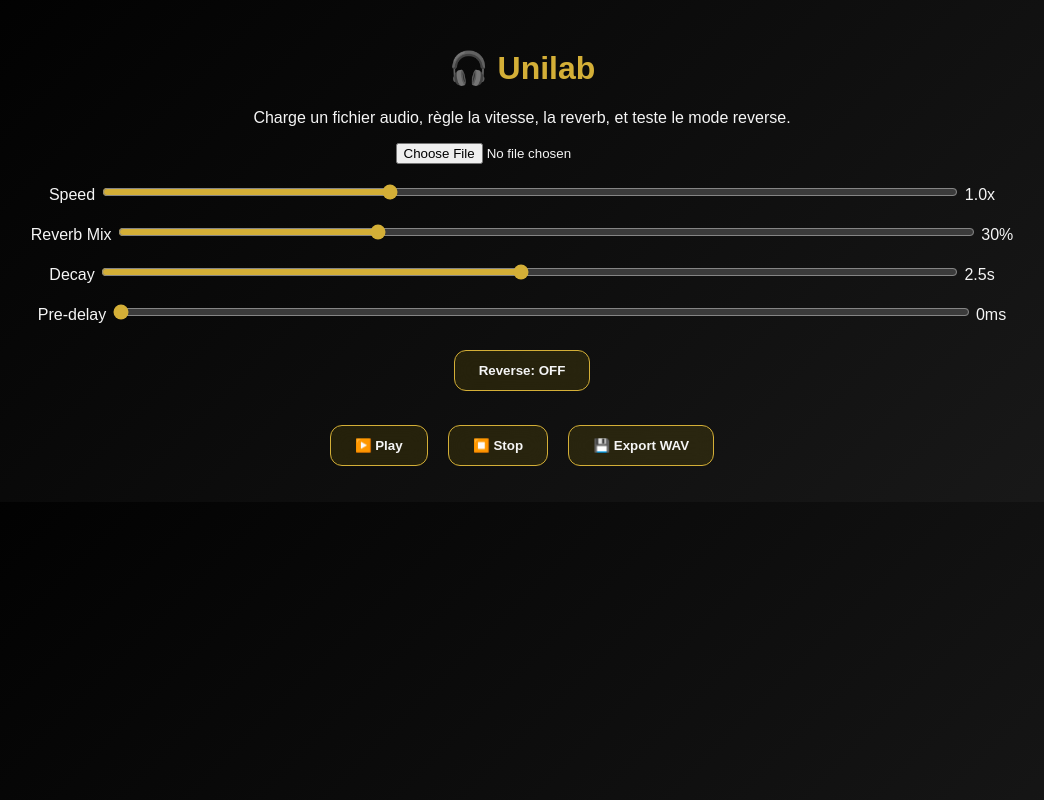
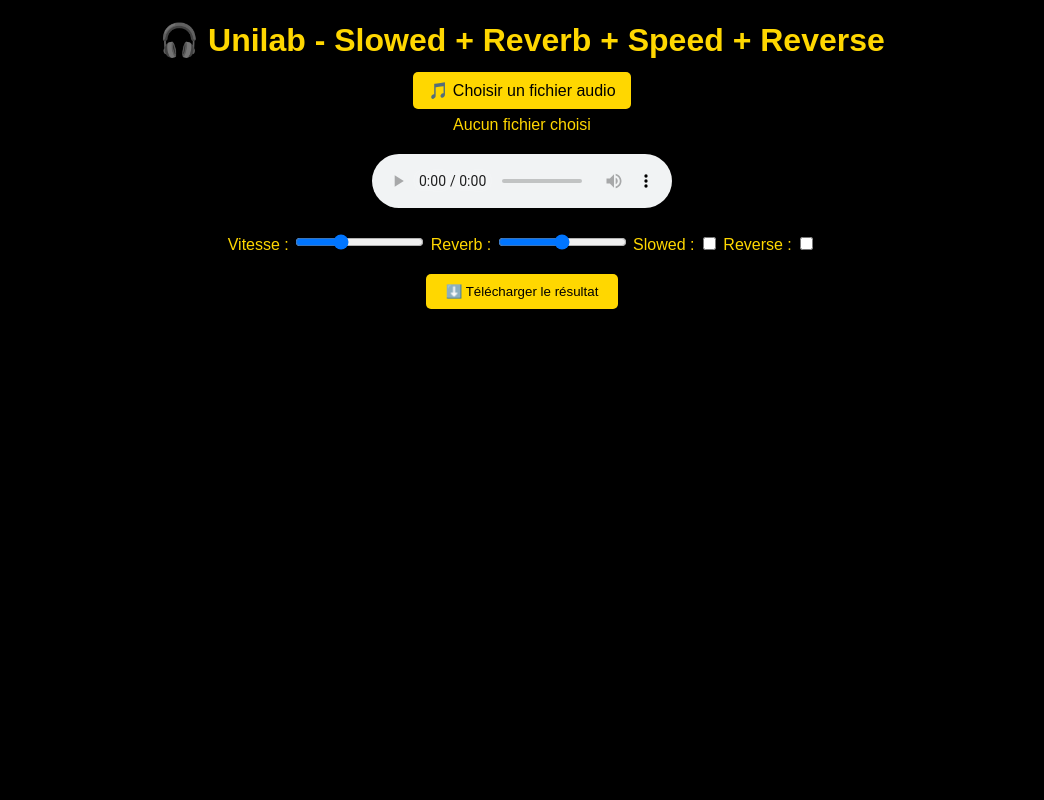
Before and after one commit to ToTheMoonUnicorn/Slowed-Reverbs, a plain HTML site: page index.html in a window 1280 px wide. Shown: the whole page, without its empty margins (118-1162 px from the left). Drawn offline with Linux system fonts and the light colour scheme.

Commit message:
Add files via upload

```diff
--- /dev/null
+++ b/app.js
@@ -0,0 +1,20 @@
+const fileInput = document.getElementById("fileInput");
+const fileNameDisplay = document.getElementById("fileName");
+const audioElement = document.getElementById("audio");
+
+fileInput.addEventListener("change", function(event) {
+  const file = event.target.files[0];
+  if (file) {
+    fileNameDisplay.textContent = "Fichier : " + file.name;
+    const objectURL = URL.createObjectURL(file);
+    audioElement.src = objectURL;
+    audioElement.play();
+  }
+});
+
+// Contrôles simples (placeholder - à relier aux effets audio avancés)
+document.getElementById("speedControl").addEventListener("input", (e) => {
+  audioElement.playbackRate = e.target.value;
+});
+
+// Reverse, slowed, reverb nécessiteraient Web Audio API, non codé complet ici
--- a/index.html
+++ b/index.html
@@ -1,5 +1,5 @@
 <!DOCTYPE html>
-<html lang="en">
+<html lang="fr">
 <head>
   <meta charset="UTF-8">
   <meta name="viewport" content="width=device-width, initial-scale=1.0">
@@ -8,33 +8,28 @@
   <link rel="stylesheet" href="style.css">
 </head>
 <body>
-  <h1>🎧 Unilab</h1>
-  <p>Charge un fichier audio, règle la vitesse, la reverb, et teste le mode reverse.</p>
+  <h1>🎧 Unilab - Slowed + Reverb + Speed + Reverse</h1>
 
-  <input type="file" id="fileInput" accept="audio/*"><br><br>
+  <!-- Upload Audio -->
+  <div class="upload-section">
+    <label for="fileInput" class="upload-label">🎵 Choisir un fichier audio</label>
+    <input type="file" id="fileInput" accept=".mp3,.wav,.m4a,.ogg,.flac,.aac,audio/*">
+    <p id="fileName">Aucun fichier choisi</p>
+  </div>
 
-  <label for="speed">Speed</label>
-  <input id="speed" type="range" min="0.5" max="2.0" step="0.1" value="1">
-  <span id="speed-value">1.0x</span><br><br>
+  <!-- Player -->
+  <audio id="audio" controls></audio>
 
-  <label for="mix">Reverb Mix</label>
-  <input id="mix" type="range" min="0" max="1" step="0.05" value="0.3">
-  <span id="mix-value">30%</span><br><br>
+  <!-- Effets -->
+  <div class="controls">
+    <label>Vitesse : <input type="range" id="speedControl" min="0.5" max="2" step="0.1" value="1"></label>
+    <label>Reverb : <input type="range" id="reverbControl" min="0" max="1" step="0.1" value="0.5"></label>
+    <label>Slowed : <input type="checkbox" id="slowedToggle"></label>
+    <label>Reverse : <input type="checkbox" id="reverseToggle"></label>
+  </div>
 
-  <label for="decay">Decay</label>
-  <input id="decay" type="range" min="0.1" max="5" step="0.1" value="2.5">
-  <span id="decay-value">2.5s</span><br><br>
+  <button id="downloadBtn">⬇️ Télécharger le résultat</button>
 
-  <label for="predelay">Pre-delay</label>
-  <input id="predelay" type="range" min="0" max="0.5" step="0.01" value="0">
-  <span id="predelay-value">0ms</span><br><br>
-
-  <button id="reverseBtn">Reverse: OFF</button><br><br>
-
-  <button id="playBtn">▶️ Play</button>
-  <button id="stopBtn">⏹️ Stop</button>
-  <button id="exportBtn">💾 Export WAV</button>
-
-  <script src="script.js"></script>
+  <script src="app.js"></script>
 </body>
 </html>
--- a/style.css
+++ b/style.css
@@ -1,31 +1,35 @@
 body {
-  background: linear-gradient(135deg, #000000, #1a1a1a);
-  font-family: 'Poppins', sans-serif;
-  color: #f5f5f5;
+  font-family: Arial, sans-serif;
   text-align: center;
-  padding: 20px;
+  background: #000;
+  color: #FFD700;
 }
 
-h1 {
-  color: #d4af37;
+.upload-section {
+  margin: 20px;
+}
+
+.upload-label {
+  background: #FFD700;
+  color: #000;
+  padding: 10px 15px;
+  border-radius: 5px;
+  cursor: pointer;
+}
+
+input[type="file"] {
+  display: none;
+}
+
+.controls {
+  margin: 20px;
 }
 
 button {
-  background: rgba(255, 215, 0, 0.1);
-  border: 1px solid #d4af37;
-  border-radius: 12px;
-  padding: 12px 24px;
-  margin: 8px;
-  color: #f5f5f5;
-  font-weight: 600;
-  backdrop-filter: blur(10px);
+  background: #FFD700;
+  color: #000;
+  border: none;
+  padding: 10px 20px;
+  border-radius: 5px;
   cursor: pointer;
-  transition: 0.3s;
 }
-button:hover {
-  background: rgba(212, 175, 55, 0.3);
-}
-input[type="range"] {
-  width: 70%;
-  accent-color: #d4af37;
-}
```
Also changed, not shown: sw.js (+13 -12 lines), manifest.json, 1 other file.
